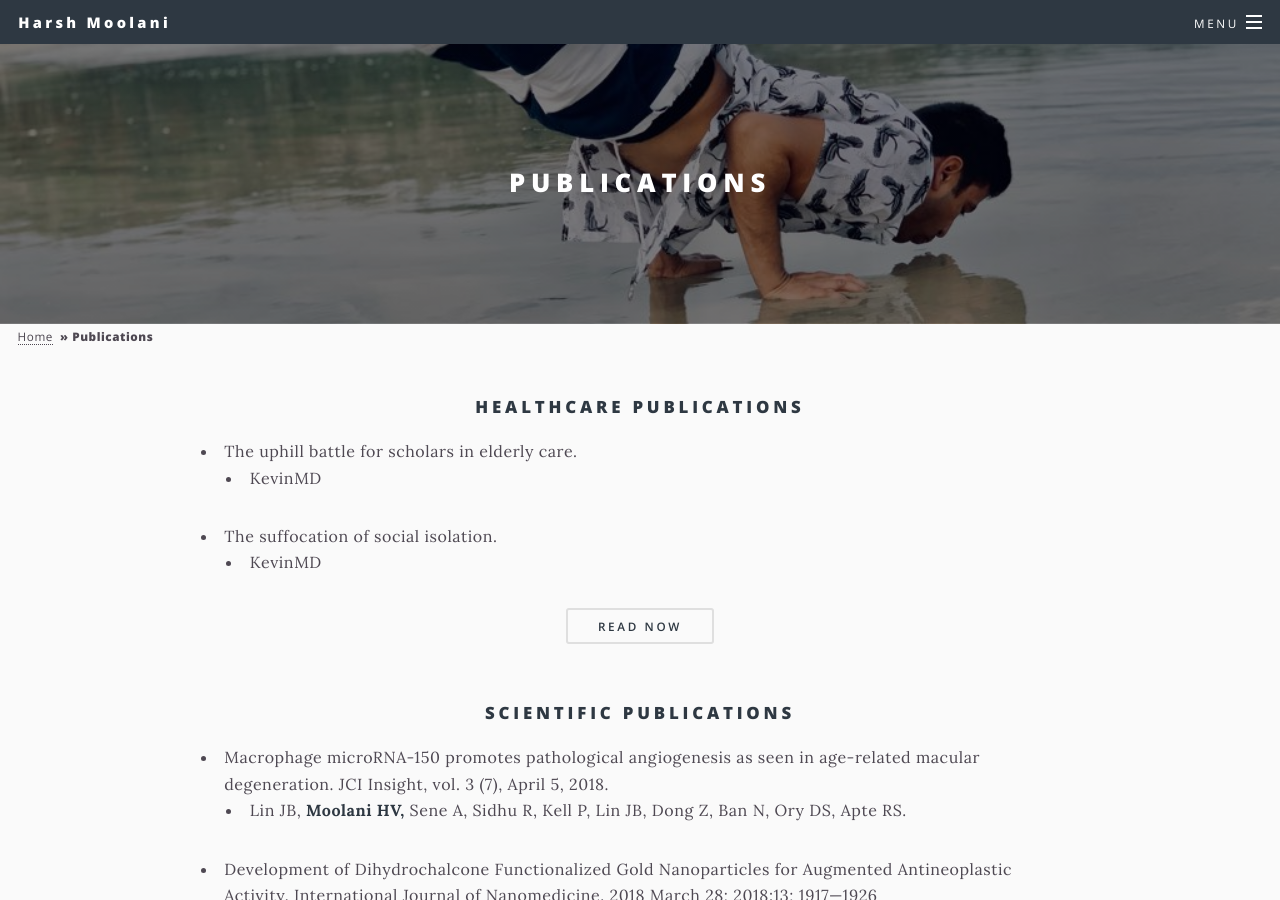
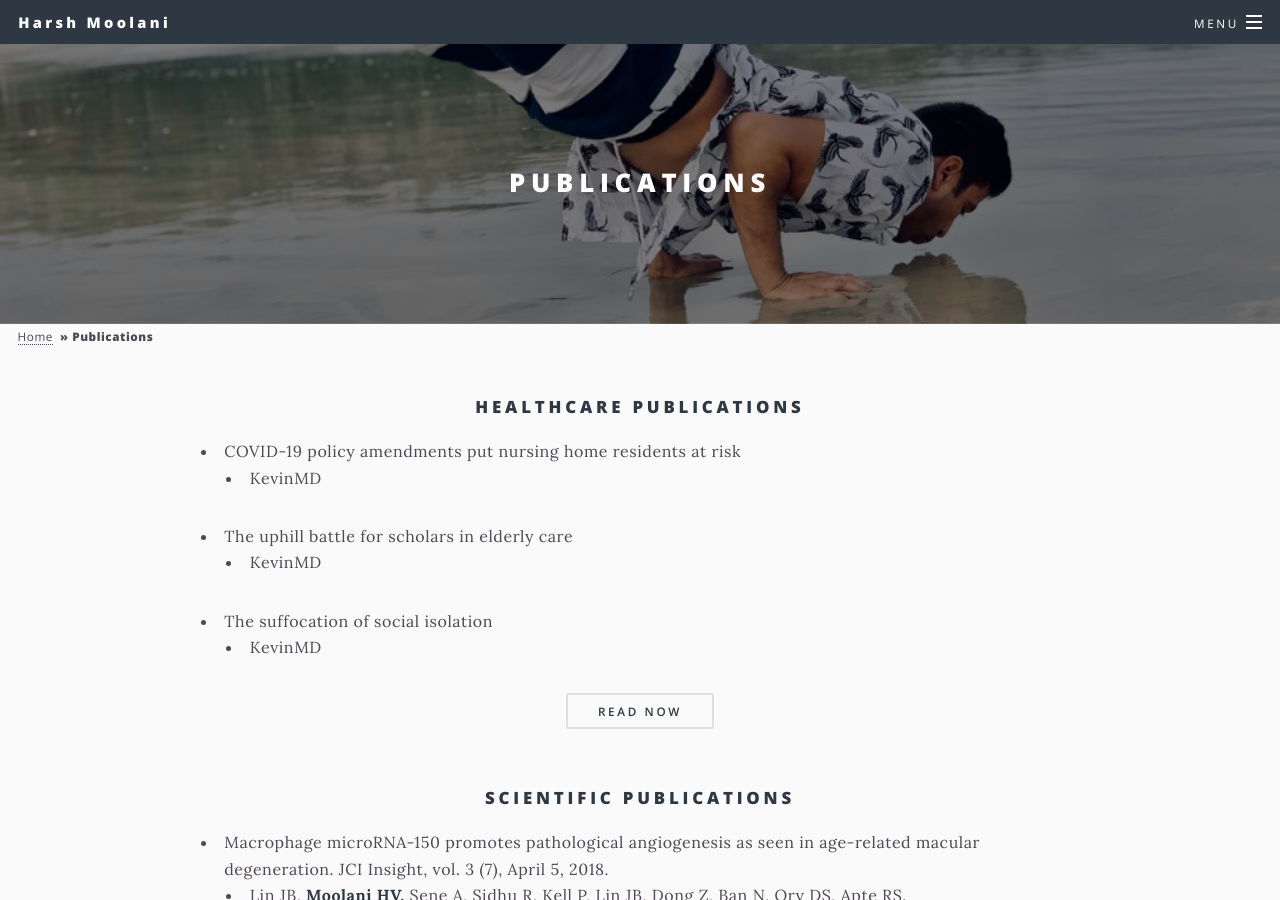
Before and after one commit to harshmoolani/h, a Jekyll site: the page built from _pages/flex.html, in a window 1280 px wide and 900 px high. Built offline with Jekyll 4.4.1, drawn with Linux system fonts in a browser that asks for light colours.

Commit message:
Update flex.html

```diff
--- a/_pages/flex.html
+++ b/_pages/flex.html
@@ -12,13 +12,19 @@ if site.social.linkedin-square %}
    <center><h3>Healthcare Publications</h3></center>
 
 <ul type="circle">
-    <li> The uphill battle for scholars in elderly care.
+    <li> COVID-19 policy amendments put nursing home residents at risk
      <ul>
       <li>KevinMD </li>
      </ul>
     </li>
 
-    <li> The suffocation of social isolation.
+   <li> The uphill battle for scholars in elderly care
+     <ul>
+      <li>KevinMD </li>
+     </ul>
+    </li>
+
+    <li> The suffocation of social isolation
      <ul>
       <li> KevinMD </li>
      </ul>
```
